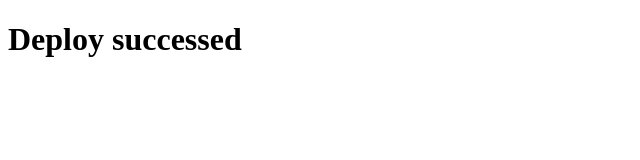
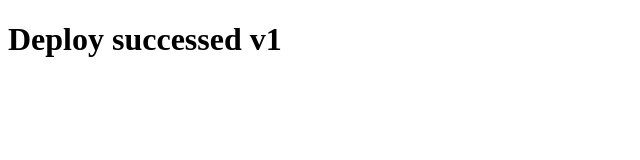
Before and after one commit to vannt-2693/codedeploy, a plain HTML site: page index.html in a window 1280 px wide. Shown: the full height of the page, 0-640 px from the left. Drawn offline with Linux system fonts and the light colour scheme.

Commit message:
update v1

```diff
--- a/index.html
+++ b/index.html
@@ -7,6 +7,6 @@
     <title>Hello world</title>
 </head>
 <body>
-    <h1>Deploy successed</h1>
+    <h1>Deploy successed v1</h1>
 </body>
 </html>
```
